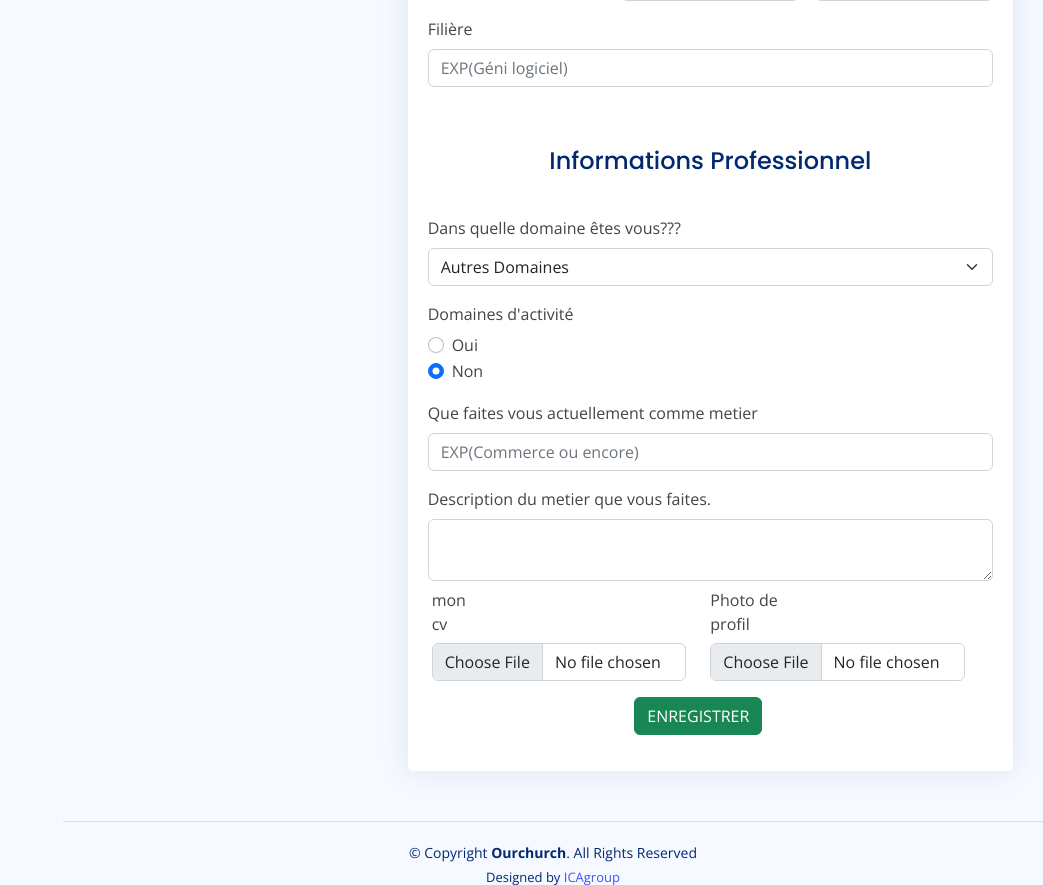
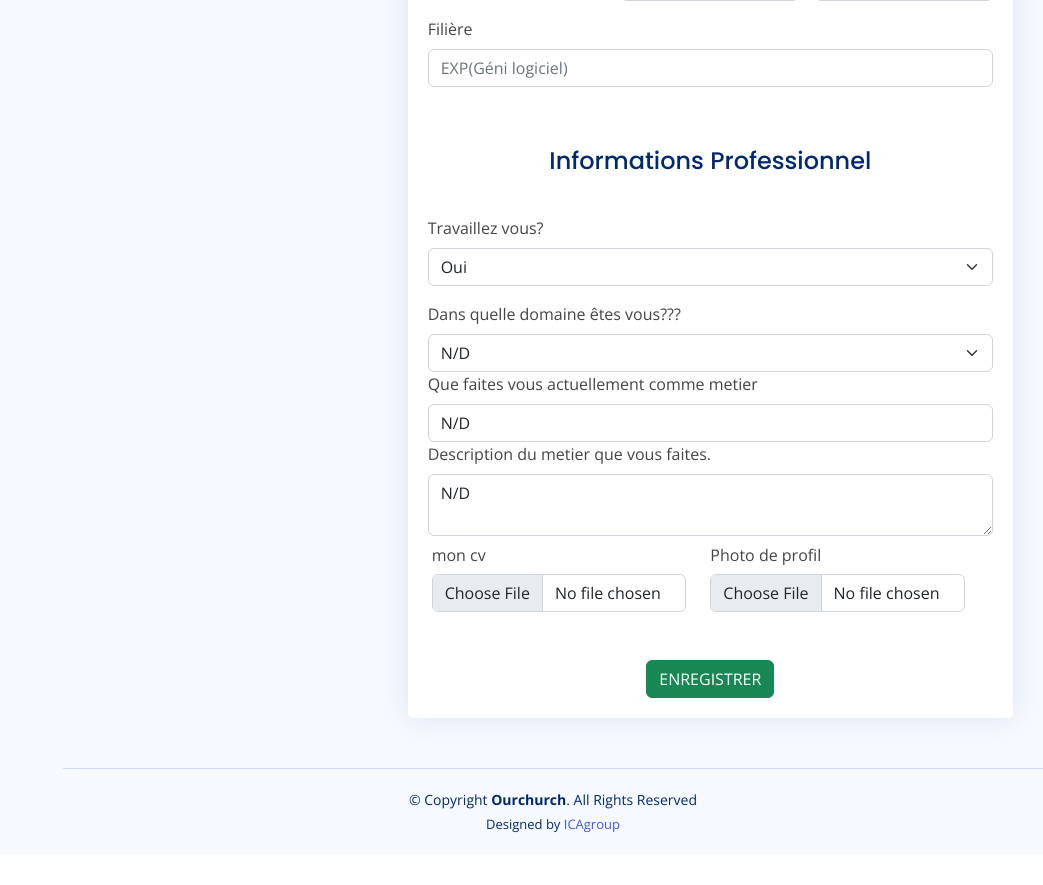
Before and after one commit to loulou-gif/Crud_django_db, a Django app: template comptes/templates/pages/other_user.html in a window 1280 px wide. Shown: the part 1281-2166 px from the top of the page, without its empty margins (237-1280 px from the left). After the commit the page ends 2114 px from the top, so only its background shows below. Run offline with Django 4.2, Linux system fonts and the light colour scheme; the template is opened without the code that fills it: values that come from a table or form of the project are taken from there, others are empty; data comes from the database, SQL or seed files in the repository; both versions use the stored data as it was after the commit; some libraries are stand-ins or nearby versions.

Commit message:
end work

```diff
--- a/comptes/templates/pages/other_user.html
+++ b/comptes/templates/pages/other_user.html
@@ -383,10 +383,20 @@
                       </div>
 
                     <div class="col-md-12">
+                        <label for="inputState"  class="form-label">Travaillez vous?</label>
+                        <select id="selectField" name="travail" class="form-select">
+                            <option value="oui" selected>Oui</option>
+                            <option value="non">Non</option>
+                        </select>
+                    </div>
+
+                    <div class="" id="hiddenFields">
+                      <div class="col-md-12">
                         <label for="inputText5" class="form-label">Dans quelle domaine êtes vous???</label>
                           <div class="col-md-12">
                             <select id="inputState" name="domaines" class="form-select">
-                          <option selected>Autres Domaines</option>
+                              <option selected>N/D</option>
+                              <option >Autres Domaines</option>
                               <option>Agriculture</option>
                               <option>Télécommunications</option>
                               <option>Pétrole et gaz</option>
@@ -411,53 +421,31 @@
                             </select>
                           </div>
                       </div>
-                    <fieldset class="row-md-12">
-                      <legend class="col-form-label col-sm-10 pt-0">Domaines d'activité</legend>
-                          <div class="col-sm-10">
-                              <div class="form-check">
-                                  <input class="form-check-input" type="radio" name="travail" id="buzy1" value="oui" checked>
-                                  <label class="form-check-label" for="buzy1">
-                                      Oui
-                                  </label>
-                              </div>
-                          </div>
-                          <div class="col-sm-10">
-                              <div class="form-check">
-                                  <input class="form-check-input" type="radio" name="travail" id="buzy2" value="non" checked>
-                                  <label class="form-check-label" for="buzy2">
-                                      Non
-                                  </label>
-                              </div>
-                          </div>
-                      </fieldset>
                       <div class="col-md-12">
                         <label for="inputText5" class="form-label">Que faites vous actuellement comme metier</label>
-                      <input type="text" name="metier" class="form-control" id="inputText5" placeholder='EXP(Commerce ou encore)'>
+                        <input type="text" name="metier" class="form-control" value="N/D" id="inputText5"  placeholder='EXP(Commerce ou encore)'>
                       </div>
                       <div class="col-md-12">
                         <label for="inputTextarea" class="form-label">Description du metier que vous faites.</label>
-                      <textarea class="form-control" name="description" id="inputTextarea"></textarea>
+                        <textarea class="form-control" name="description" id="inputTextarea">N/D</textarea>
+                      </div>
                     </div>
                       <div class="row mb-3">
                           <div class="col mb-3">
-                            <label for="inputPictures" class="col-sm-2 col-form-label">mon cv</label>
+                              <label for="inputPictures" class="col-sm-4 col-form-label">mon cv</label>
                               <div class="col-sm-12">
                                 <input class="form-control" name="cv" type="file" id="formFile">
                               </div>
                           </div>
                           <div class="col mb-3">
-                            <label for="inputPictures" class="col-sm-4 col-form-label">Photo de profil</label>
+                              <label for="inputPictures" class="col-sm-6 col-form-label">Photo de profil</label>
                               <div class="col-sm-12">
                                 <input class="form-control" name="image" type="file" id="formFile">
                               </div>
-                        {% comment %} <div class="col-12">
-                          <div class="form-check">
-                            <input class="form-check-input" name="True" type="checkbox" value="on" id="acceptTerms" required>
-                            <label class="form-check-label" for="acceptTerms">J'accepte que ces données soit visible uniquement par les responsables et le pasteur</label>
-                            <div class="invalid-feedback">You must agree before submitting.</div>
                           </div>
-                        </div> {% endcomment %}
                       </div>
+
+
 
                     <div class="text-center">
                         <button type="submit" class="btn btn-success">ENREGISTRER</button>
@@ -476,5 +464,19 @@
       </main><!-- End #main -->
     <footer>
         {% include 'main/footer/footer.html' %}
+        <script>
+          document.addEventListener("DOMContentLoaded", function() {
+              const selectField = document.getElementById("selectField");
+              const hiddenFields = document.getElementById("hiddenFields");
+
+              selectField.addEventListener("change", function() {
+                  if (selectField.value === "oui") {
+                      hiddenFields.style.display = "block";
+                  } else {
+                      hiddenFields.style.display = "none";
+                  }
+              });
+          });
+      </script>
     </footer>
 </body>
```
Also changed, not shown: comptes/templates/pages/update.html (+27 -4 lines), comptes/test.css (added, +12 -0 lines), registre/settings.py (+4 -4 lines), db.sqlite3, media/Pictures/profil/POST1_rvkma1W.jpg (added), media/Pictures/profil/profile_IsOG739.jpg (added), 2 other files. Lines whose indentation alone changed are shown as unchanged.
